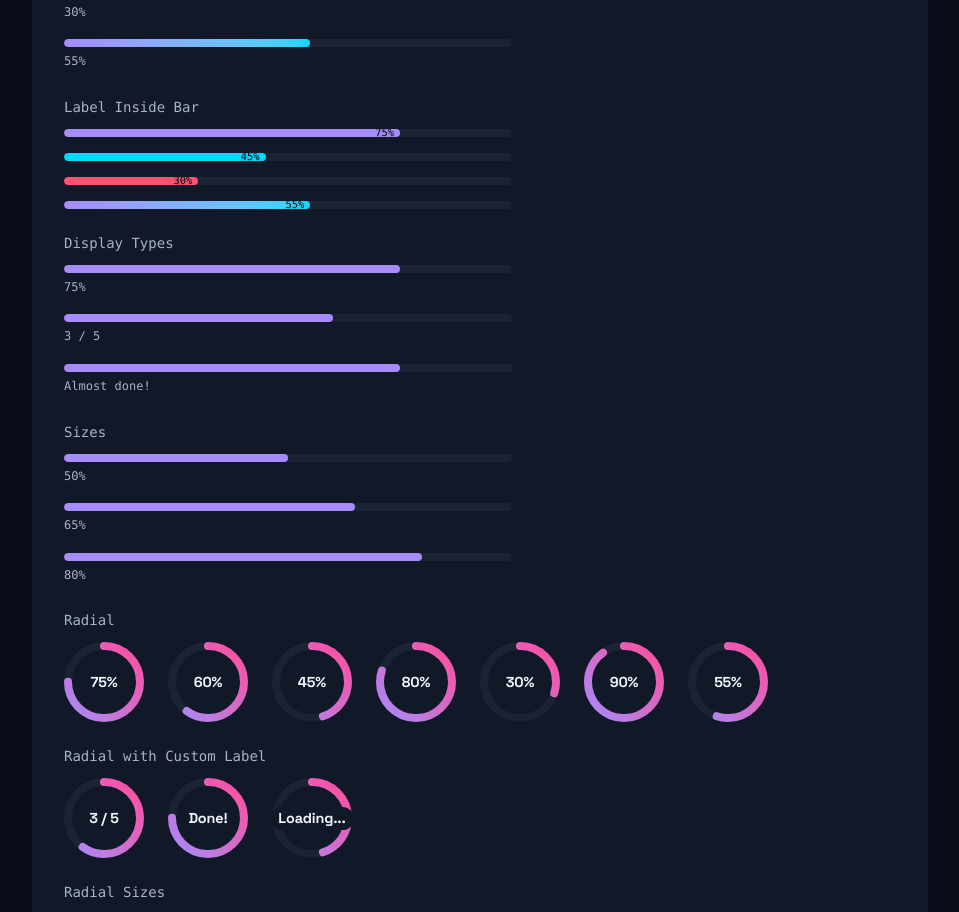
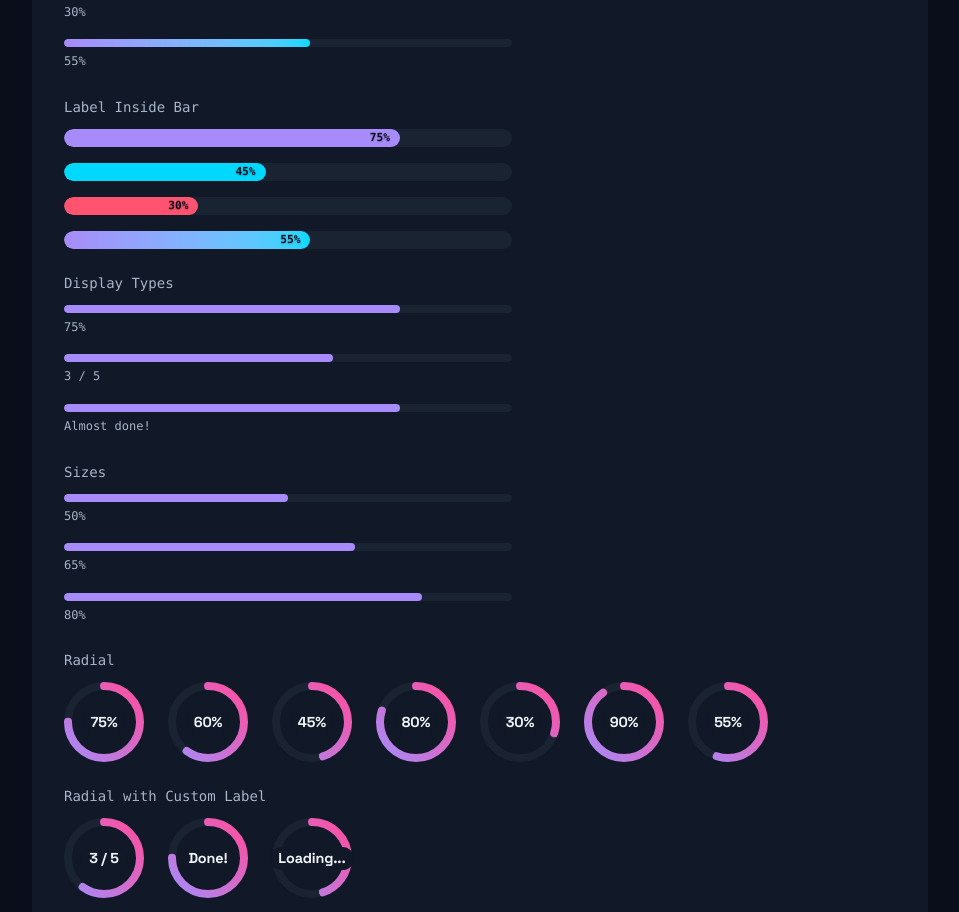
Before and after one commit to idarigan/dara-ui, a React (Vite) app: page / in a window 1280 px wide. Shown: the part 6684-7596 px from the top of the page, without its empty margins (160-1119 px from the left). Built offline with nearby package versions, Linux system fonts and the light colour scheme; a web font is replaced by a local one.

Commit message:
style(Progress): more padding for inside-bar percentage label - Increase horizontal padding and font size for inside labels - Raise min bar height when labelPosition is inside so text is not clipped

```diff
--- a/src/components/Progress/Progress.tsx
+++ b/src/components/Progress/Progress.tsx
@@ -270,7 +270,14 @@ export const Progress = React.forwardRef<HTMLDivElement, ProgressProps>(
                 relative z-10
               `}
               style={{
-                height: `${actualThickness}px`,
+                height: `${
+                  isLabelInside
+                    ? Math.max(
+                        actualThickness,
+                        size === "lg" ? 22 : size === "sm" ? 16 : 18,
+                      )
+                    : actualThickness
+                }px`,
               }}
               role="progressbar"
               aria-label={`${label || "Progress"}: ${Math.round(percentage)}%`}
@@ -290,20 +297,20 @@ export const Progress = React.forwardRef<HTMLDivElement, ProgressProps>(
                 {showLabel && isLabelInside && percentage > 15 && (
                   <span
                     className={`
-                font-mono font-medium text-[var(--color-text-inverse)]
-                text-[10px] sm:text-xs
-                truncate
-                ml-auto
-                px-1.5
-              `}
+                      font-mono font-semibold text-[var(--color-text-inverse)]
+                      truncate
+                      ml-auto
+                      px-2.5
+                    `}
                     style={{
                       fontSize:
                         size === "lg"
-                          ? "0.75rem"
+                          ? "0.8rem"
                           : size === "sm"
-                            ? "0.6rem"
-                            : "0.65rem",
-                      textShadow: "0 1px 2px rgba(0,0,0,0.2)",
+                            ? "0.65rem"
+                            : "0.7rem",
+                      lineHeight: 1,
+                      textShadow: "0 1px 2px rgba(0,0,0,0.25)",
                       maxWidth: "100%",
                       position: "relative",
                       zIndex: 1,
```
